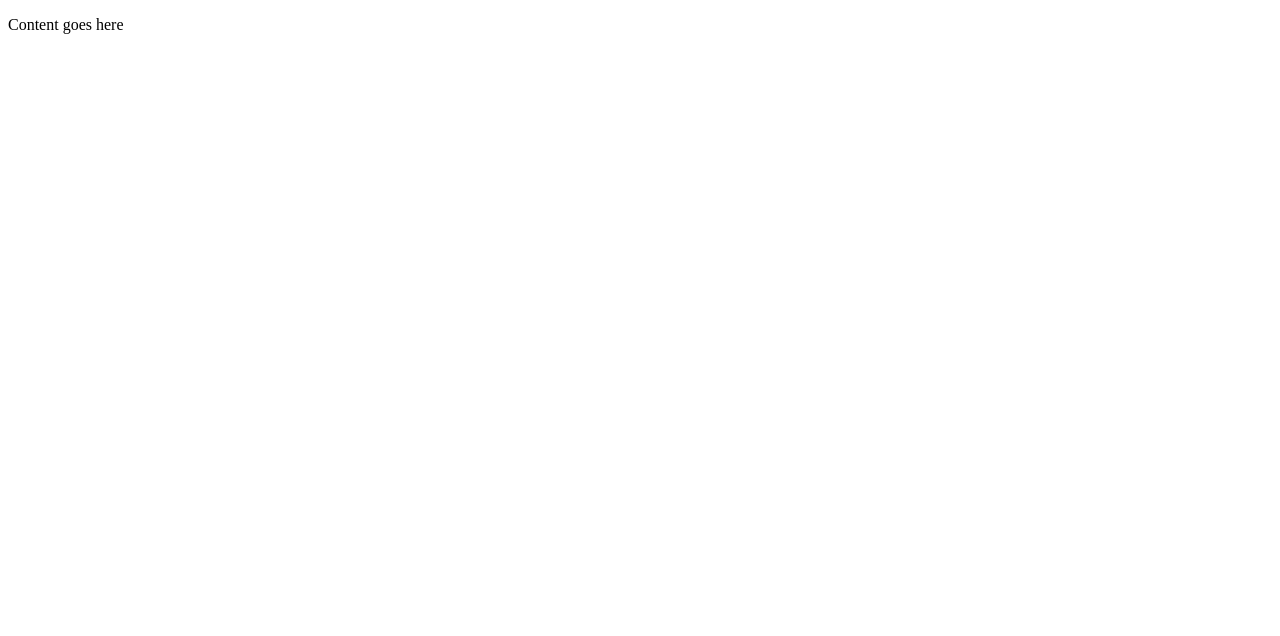
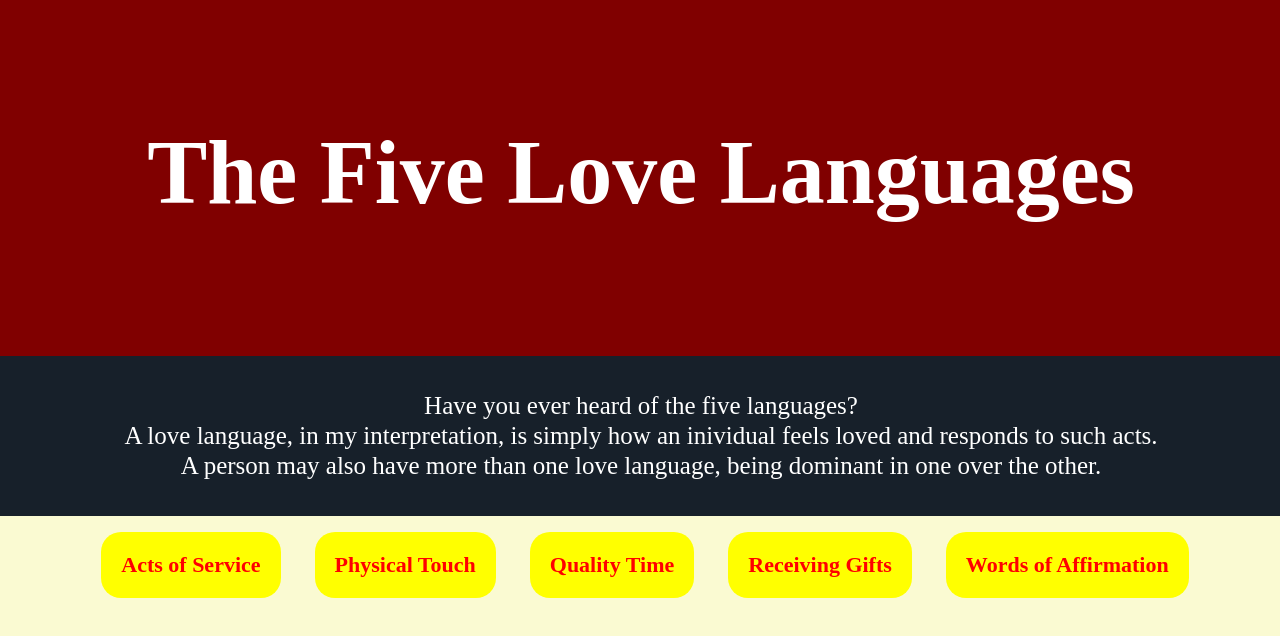
Before and after one commit to bviengineer/cca-Intro2WebGitHW, a plain HTML site: page index.html in a window 1280 px wide. Drawn offline with Linux system fonts and the light colour scheme.

Commit message:
Update HTML along with new html files and a stylesheet

```diff
--- a/index.html
+++ b/index.html
@@ -1,9 +1,27 @@
 <!DOCTYPE html>
 <html>
     <head>
-        <title>CCA-Intro To Web Development GitHub Home Work</title>
+        <title>The Five Love Languages</title>
+        <link rel="stylesheet" href="style.css">
     </head>
     <body>
-        <p>Content goes here</p>
+        <div id="hmheader">
+            <h1>The Five Love Languages</h1>
+        </div>
+
+        <div id="hm-pg-content">
+            <p>Have you ever heard of the five languages? <br>A love language, in my interpretation, is simply how an inividual feels loved and responds to such acts.<br> A person may also have more than one love language, being dominant in one over the other.</p>
+        </div>
+
+        <ul>
+            <li><a href="actsofsvr.html">Acts of Service</a></li>
+            <li><a href="physicaltouch.html">Physical Touch</a></li>
+            <li><a href="qualitytime.html">Quality Time</a></li>
+            <li><a href="gifts.html">Receiving Gifts</a></li>
+            <li><a href="affirmation.html">Words of Affirmation</a></li>
+        </ul>
     </body>
+    <!--<footer>
+        Source: <a href="https://www.safercar.gov/parents/CarSeats/Car-Seat-Types.htm?view=full"    target="_blank">Focus on the Family</a><p><strong>DISCLAIMER</strong>: This website is only a class demo and is not intended to provide or professional advice.</p>
+    </footer> -->
 </html>
--- /dev/null
+++ b/style.css
@@ -0,0 +1,51 @@
+body {
+ background-color: lightgoldenrodyellow;
+}
+
+#hmheader {
+    height: 300px;
+    background-color: maroon;
+    margin-top: -27px;
+    margin-left: -8px;
+    margin-right: -10px;
+    padding: 80px 100px 0px 100px;
+    text-align: center;
+    color: white;
+
+}
+
+#hm-pg-content {
+    background-color:#17202A;
+    color: white;
+    font-size: 25px;
+    margin-top: -5px;
+    margin-left: -8px;
+    margin-right: -10px;
+    text-align: center;
+    padding: 10px 50px 10px 50px;
+    line-height: 30px;
+}
+
+ul {
+    text-align: center;
+    text-decoration: none;
+}
+
+ul li {
+    display: inline-block;
+    font-size: 22px;
+    padding: 20px;
+    margin: 0px 30px 0px 0px;
+    background-color: yellow;
+    border-radius: 20px;
+    font-weight: bold;
+}
+
+h1 {
+    font-size: 90px;
+}
+
+a:link , a:visited {
+    text-decoration: none;
+    color: red;
+}
```
Also changed, not shown: actsofsvr.html (added, +24 -0 lines), affirmation.html (added, +23 -0 lines), gifts.html (added, +24 -0 lines), physicaltouch.html (added, +24 -0 lines), qualitytime.html (added, +24 -0 lines).
